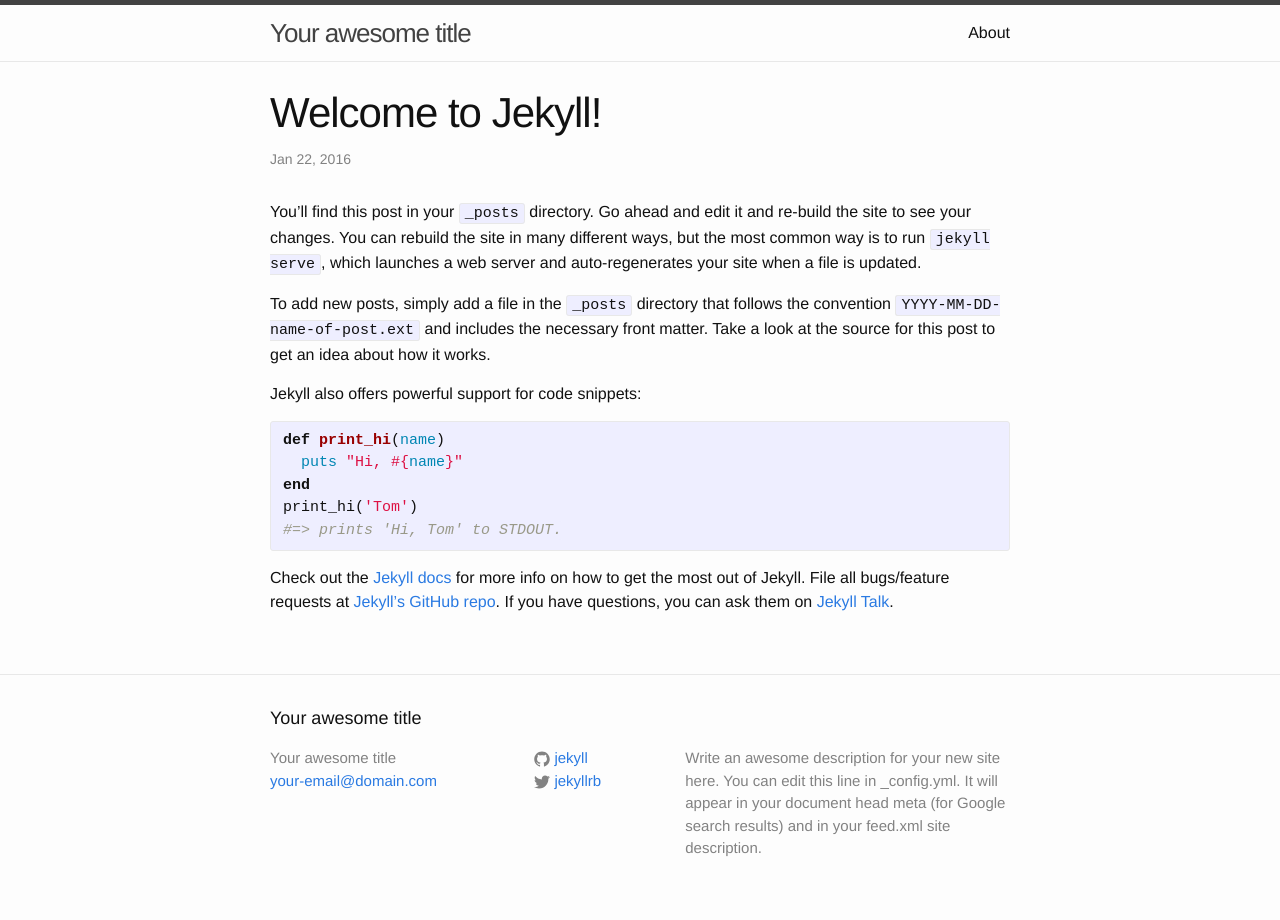
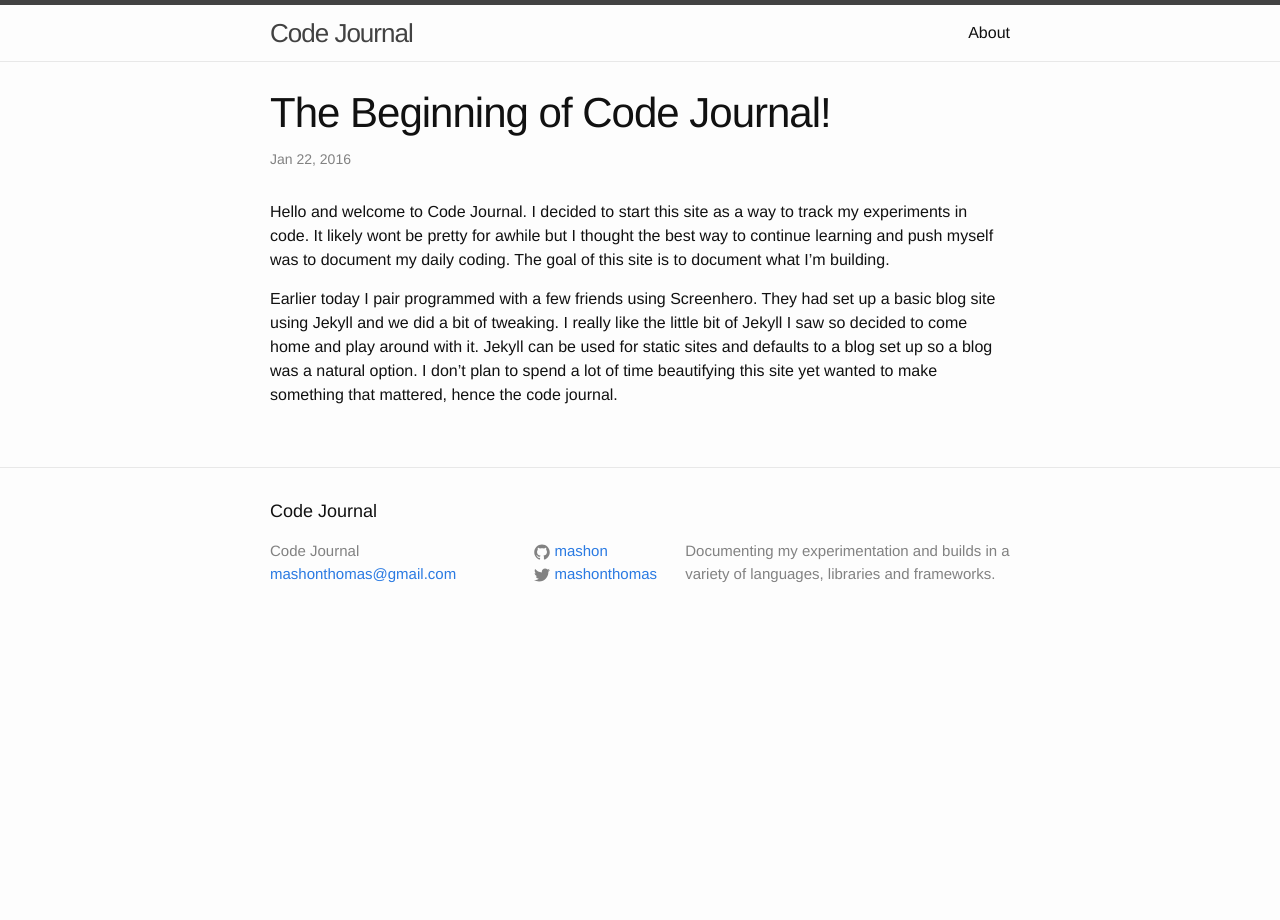
Before and after one commit to Mashon/jekyll-experimenting, a Jekyll site: the page built from _posts/2016-01-21-welcome-to-jekyll.markdown, in a window 1280 px wide. Built offline with Jekyll 4.4.1, drawn with Linux system fonts in a browser that asks for light colours.

Commit message:
updated _config.yml with title, email, description, usernames etc

```diff
--- a/_config.yml
+++ b/_config.yml
@@ -6,16 +6,14 @@
 # 'jekyll serve'. If you change this file, please restart the server process.
 
 # Site settings
-title: Your awesome title
-email: your-email@domain.com
+title: Code Journal
+email: mashonthomas@gmail.com
 description: > # this means to ignore newlines until "baseurl:"
-  Write an awesome description for your new site here. You can edit this
-  line in _config.yml. It will appear in your document head meta (for
-  Google search results) and in your feed.xml site description.
+  Documenting my experimentation and builds in a variety of languages, libraries and frameworks.
 baseurl: "" # the subpath of your site, e.g. /blog
 url: "http://yourdomain.com" # the base hostname & protocol for your site
-twitter_username: jekyllrb
-github_username:  jekyll
+twitter_username: mashonthomas
+github_username:  mashon
 
 # Build settings
 markdown: kramdown
--- a/_posts/2016-01-21-welcome-to-jekyll.markdown
+++ b/_posts/2016-01-21-welcome-to-jekyll.markdown
@@ -1,25 +1,9 @@
 ---
 layout: post
-title:  "Welcome to Jekyll!"
+title:  "The Beginning of Code Journal!"
 date:   2016-01-21 23:24:34 -0500
-categories: jekyll update
+categories: miscellaneous
 ---
-You’ll find this post in your `_posts` directory. Go ahead and edit it and re-build the site to see your changes. You can rebuild the site in many different ways, but the most common way is to run `jekyll serve`, which launches a web server and auto-regenerates your site when a file is updated.
+Hello and welcome to Code Journal. I decided to start this site as a way to track my experiments in code. It likely wont be pretty for awhile but I thought the best way to continue learning and push myself was to document my daily coding. The goal of this site is to document what I'm building.
 
-To add new posts, simply add a file in the `_posts` directory that follows the convention `YYYY-MM-DD-name-of-post.ext` and includes the necessary front matter. Take a look at the source for this post to get an idea about how it works.
-
-Jekyll also offers powerful support for code snippets:
-
-{% highlight ruby %}
-def print_hi(name)
-  puts "Hi, #{name}"
-end
-print_hi('Tom')
-#=> prints 'Hi, Tom' to STDOUT.
-{% endhighlight %}
-
-Check out the [Jekyll docs][jekyll-docs] for more info on how to get the most out of Jekyll. File all bugs/feature requests at [Jekyll’s GitHub repo][jekyll-gh]. If you have questions, you can ask them on [Jekyll Talk][jekyll-talk].
-
-[jekyll-docs]: http://jekyllrb.com/docs/home
-[jekyll-gh]:   https://github.com/jekyll/jekyll
-[jekyll-talk]: https://talk.jekyllrb.com/
+Earlier today I pair programmed with a few friends using Screenhero. They had set up a basic blog site using Jekyll and we did a bit of tweaking. I really like the little bit of Jekyll I saw so decided to come home and play around with it. Jekyll can be used for static sites and defaults to a blog set up so a blog was a natural option. I don't plan to spend a lot of time beautifying this site yet wanted to make something that mattered, hence the code journal.
```
